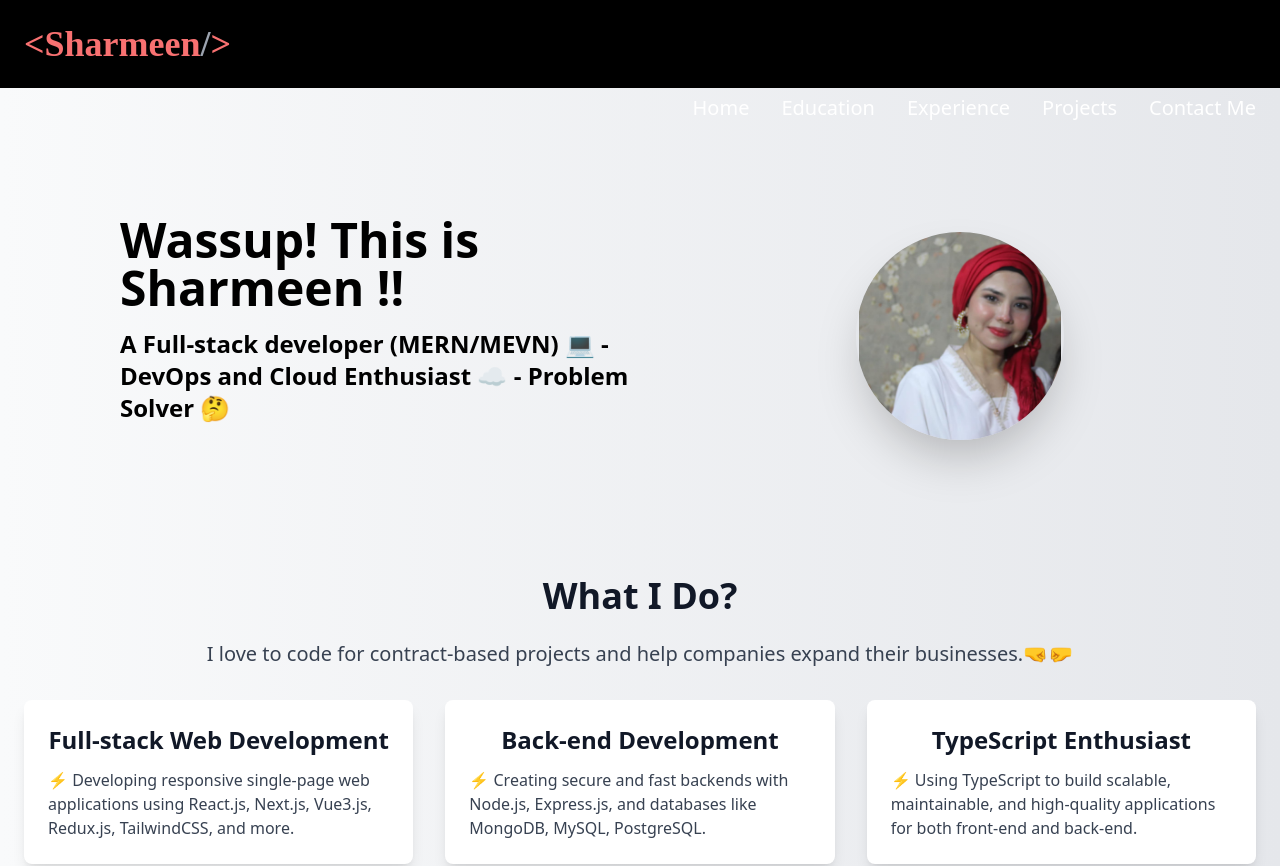
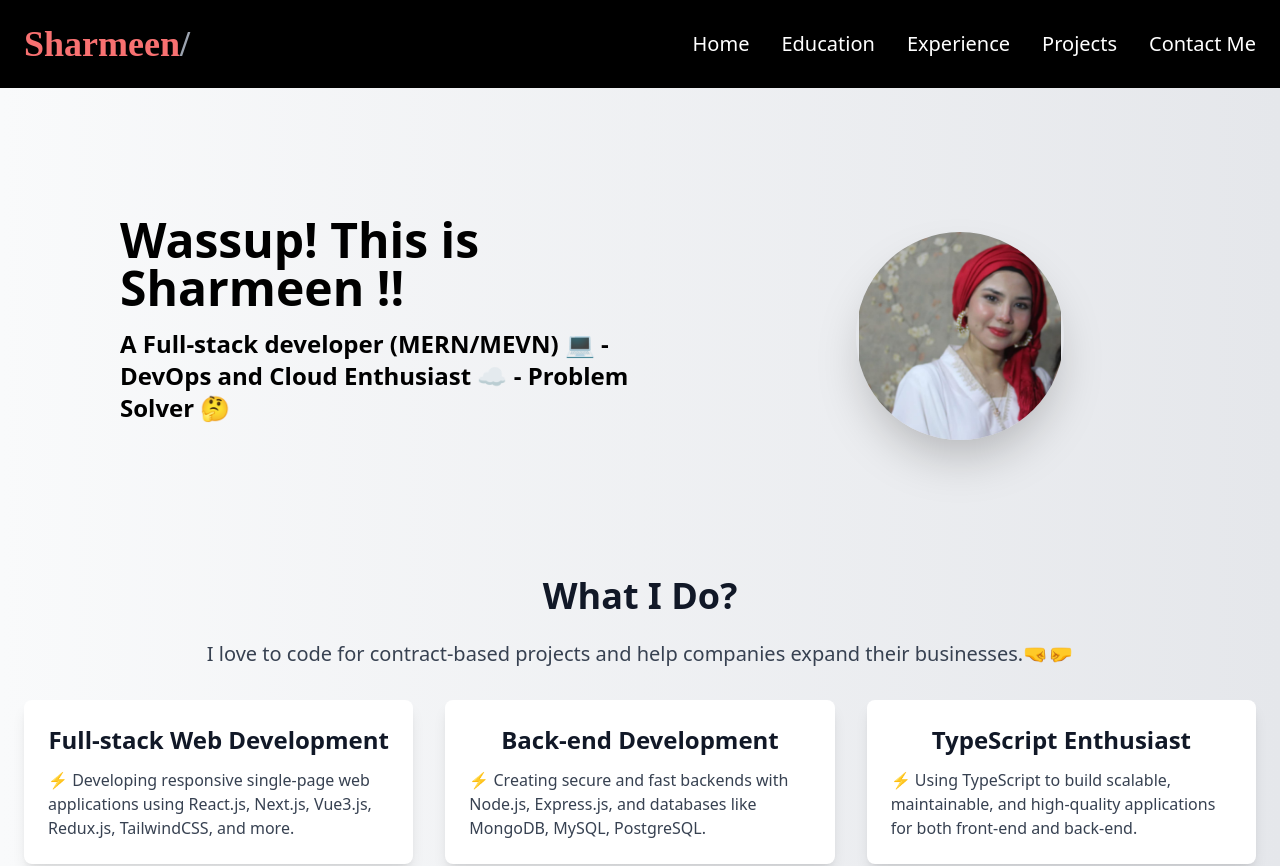
Before and after one commit to Sharmeen-Rauf/simplewebsite, a Next.js app: page / in a window 1280 px wide. Shown: the top 866 px of the page. Built offline with nearby package versions, Linux system fonts and the light colour scheme.

Commit message:
nav-done

```diff
--- a/components/Navbar.js
+++ b/components/Navbar.js
@@ -14,7 +14,7 @@ export default function Navbar() {
       <header className="p-4 md:p-6 flex justify-between items-center z-10 relative">
         {/* Logo */}
         <h1 className="text-2xl md:text-4xl font-bold text-red-400 font-[cursive]">
-          &lt;Sharmeen<span className="text-gray-400">/</span>&gt;
+          Sharmeen<span className="text-gray-400">/</span>
         </h1>
 
         {/* Hamburger Menu for Mobile */}
@@ -41,8 +41,10 @@ export default function Navbar() {
 
         {/* Navigation Links */}
         <nav
-          className={`absolute md:relative top-16 left-0 w-full md:w-auto bg-black md:bg-transparent flex flex-col md:flex-row md:items-center md:space-x-8 transition-all duration-300 ${
-            isMenuOpen ? "block" : "hidden md:flex"
+          className={`md:flex md:items-center md:space-x-8 transition-all duration-300 ${
+            isMenuOpen
+              ? "block absolute top-16 left-0 w-full bg-black"
+              : "hidden md:flex"
           }`}
         >
           {[
```
